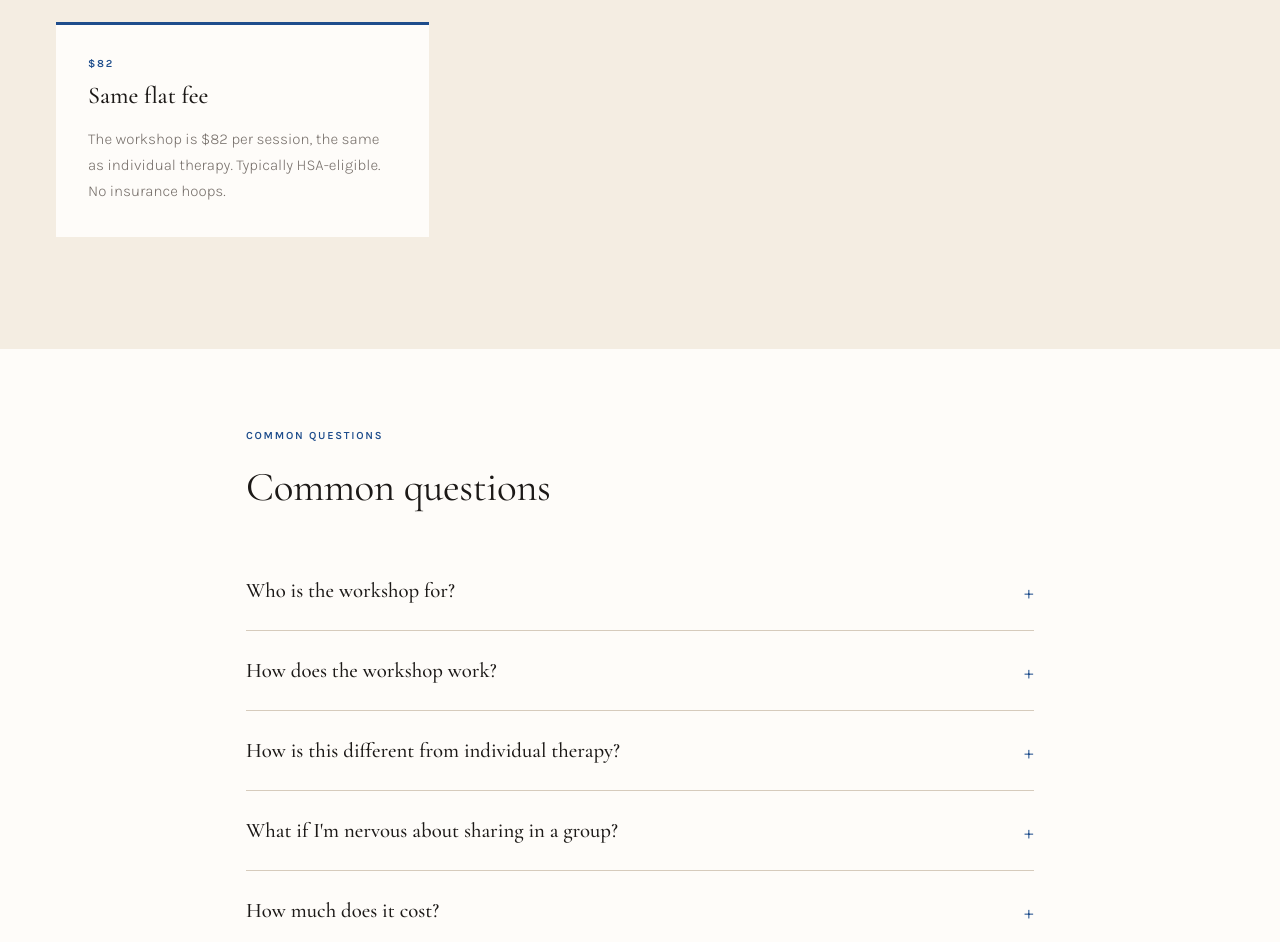
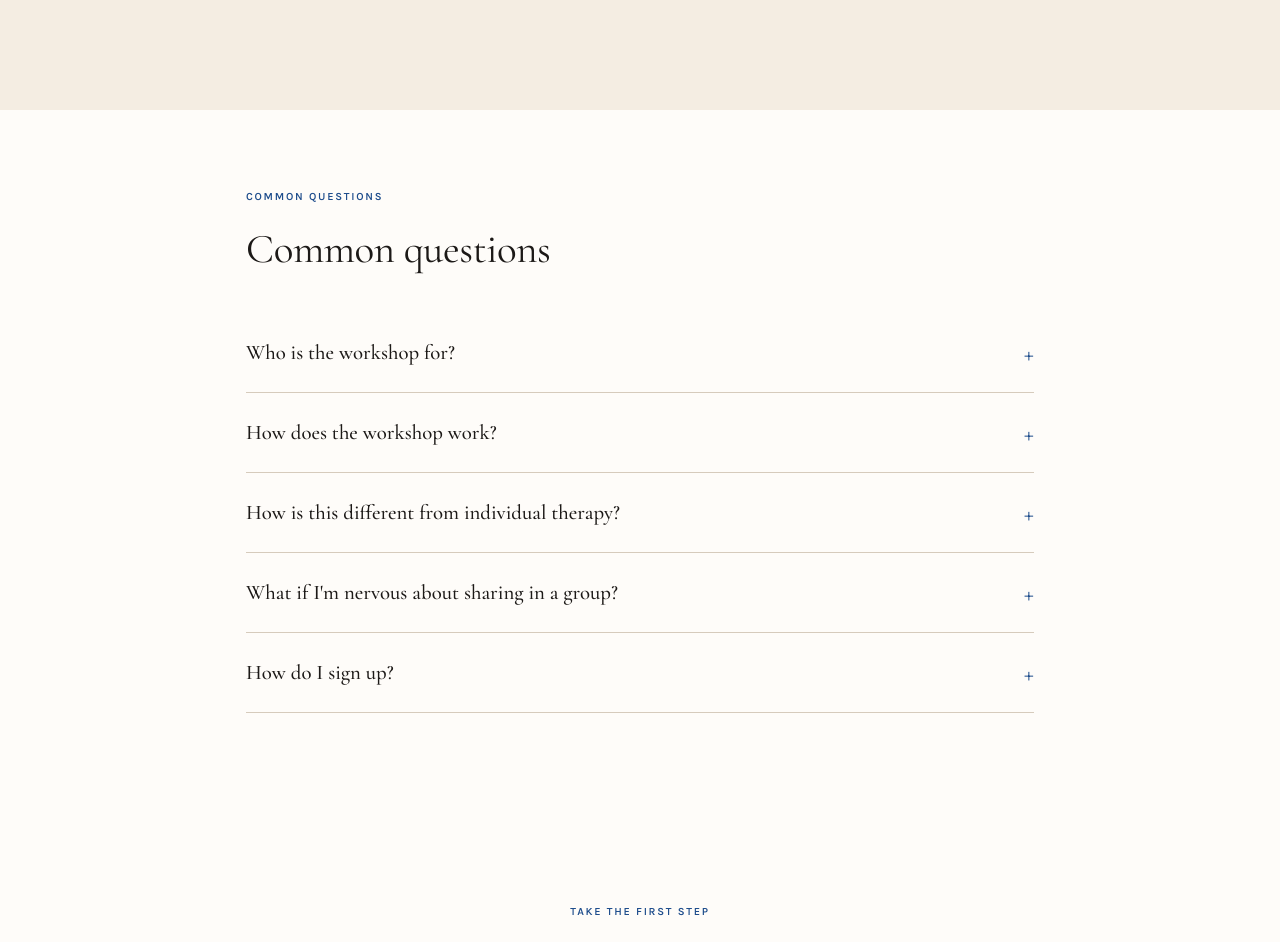
Before and after one commit to jokessenich/Clients-BrightonTherapy, a Next.js app: page /family-workshop in a window 1280 px wide. Shown: the part 1770-2712 px from the top of the page. Built offline with nearby package versions, Linux system fonts and the light colour scheme.

Commit message:
Update page.tsx

```diff
--- a/app/family-workshop/page.tsx
+++ b/app/family-workshop/page.tsx
@@ -30,10 +30,7 @@ const faqs = [
     q: 'What if I\'m nervous about sharing in a group?',
     a: 'Most people are. There\'s no pressure to share before you\'re ready. The clinician sets a respectful tone from day one.',
   },
-  {
-    q: 'How much does it cost?',
-    a: 'The Family Workshop is $82 per session, the same as individual therapy. It\'s typically HSA-eligible.',
-  },
+
   {
     q: 'How do I sign up?',
     a: `Call ${SITE.phone}. We'll let you know when the next workshop is starting and whether it sounds like a good fit for you.`,
@@ -149,14 +146,7 @@ export default function FamilyWorkshopPage() {
                 parents, and how to do things differently now.
               </p>
             </div>
-            <div className="offering-card r d4">
-              <div className="o-aud">$82</div>
-              <h3>Same flat fee</h3>
-              <p>
-                The workshop is $82 per session, the same as individual therapy.
-                Typically HSA-eligible. No insurance hoops.
-              </p>
-            </div>
+
           </div>
         </div>
       </section>
```
